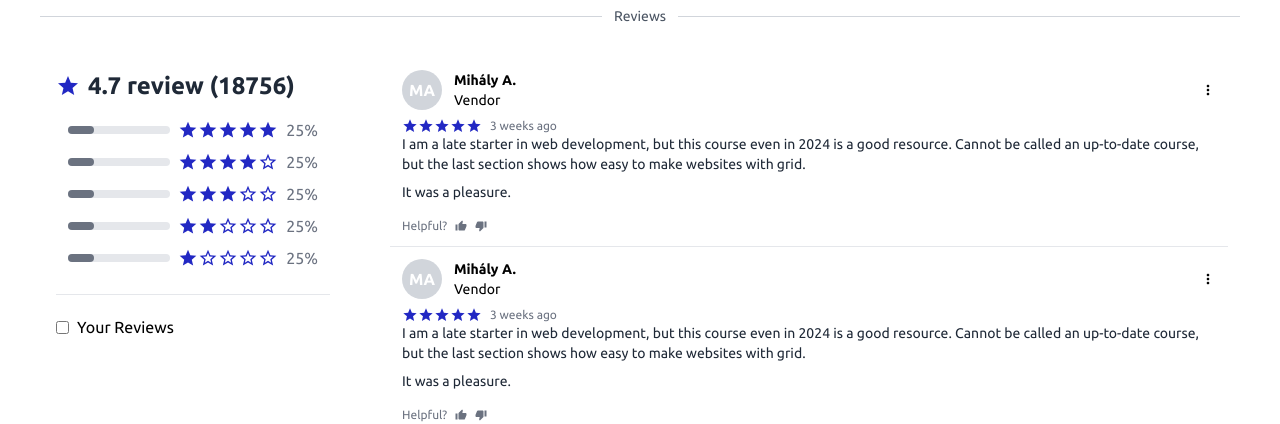
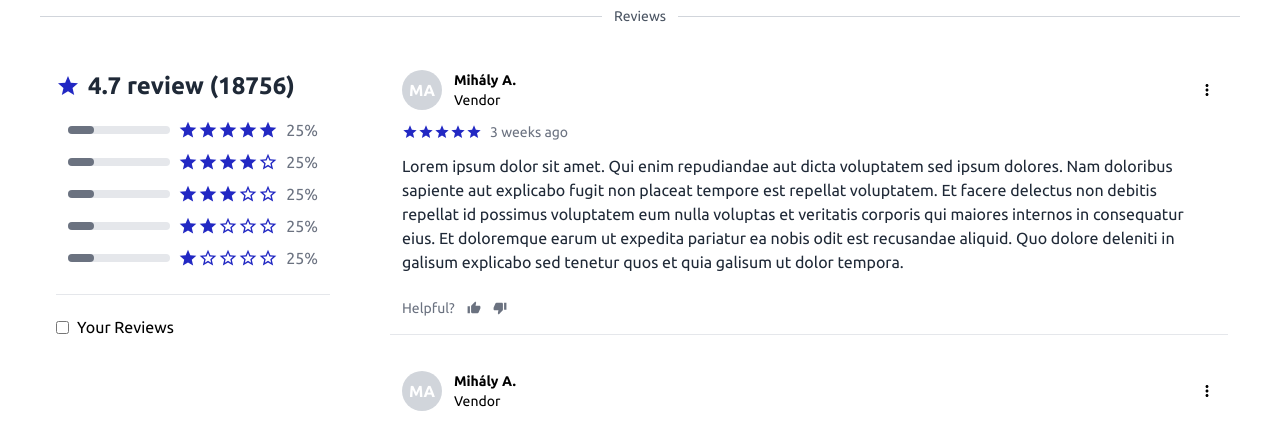
Before and after one commit to hirunijay/talent_hive_review_system, a Next.js app in the folder frontend/: page / in a window 1280 px wide. Shown: the part 370-794 px from the top of the page. Built offline with nearby package versions, Linux system fonts and the light colour scheme.

Commit message:
add some styles in comment section

```diff
--- a/frontend/app/components/ReviewSection/CommentCard.tsx
+++ b/frontend/app/components/ReviewSection/CommentCard.tsx
@@ -1,34 +1,37 @@
 import React from "react";
-import { MdStar, MdThumbUp, MdThumbDown, MdMoreVert } from "react-icons/md";
+import { MdThumbUp, MdThumbDown, MdMoreVert } from "react-icons/md";
 import ReviewStarBar from "./ReviewStarBar";
+import UserAvatar from "../Shared/UserAvatar";
 
 function CommentCard() {
   return (
     <div className="bg-white p-3 border-none w-full">
-      <div className="flex items-center mb-2">
-        <div className="flex items-center justify-center w-10 h-10 bg-gray-300 rounded-full text-white font-bold">
-          MA
-        </div>
+      <div className="flex items-center mb-3">
+        <UserAvatar proId="MA" />
         <div className="ml-3">
           <h3 className="text-sm font-semibold">Mihály A.</h3>
           <p className="text-sm font-normal">Vendor</p>
         </div>
-        <MdMoreVert className="ml-auto cursor-pointer" />
+        <MdMoreVert size={18} className="ml-auto cursor-pointer" />
       </div>
-      <div className="flex flex-row gap-2">
+      <div className="flex flex-row items-center gap-2 mb-3">
         <ReviewStarBar score={5} size={16} />
-        <p className="text-xs text-gray-500">3 weeks ago</p>
+        <p className="text-sm text-gray-500">3 weeks ago</p>
       </div>
-      <p className="text-sm text-gray-800 mb-2">
-        I am a late starter in web development, but this course even in 2024 is
-        a good resource. Cannot be called an up-to-date course, but the last
-        section shows how easy to make websites with grid.
+      <p className="text-base text-gray-800 mb-2 pr-5">
+        Lorem ipsum dolor sit amet. Qui enim repudiandae aut dicta voluptatem
+        sed ipsum dolores. Nam doloribus sapiente aut explicabo fugit non
+        placeat tempore est repellat voluptatem. Et facere delectus non debitis
+        repellat id possimus voluptatem eum nulla voluptas et veritatis corporis
+        qui maiores internos in consequatur eius. Et doloremque earum ut
+        expedita pariatur ea nobis odit est recusandae aliquid. Quo dolore
+        deleniti in galisum explicabo sed tenetur quos et quia galisum ut dolor
+        tempora.
       </p>
-      <p className="text-sm text-gray-800 mb-4">It was a pleasure.</p>
-      <div className="flex items-center text-gray-500 text-xs">
+      <div className="flex items-center text-sm mt-6 text-gray-500 gap-3">
         <span>Helpful?</span>
-        <MdThumbUp className="ml-2 cursor-pointer" />
-        <MdThumbDown className="ml-2 cursor-pointer" />
+        <MdThumbUp className="cursor-pointer" />
+        <MdThumbDown className="cursor-pointer" />
       </div>
     </div>
   );
--- a/frontend/app/components/ReviewSection/CommentSection.tsx
+++ b/frontend/app/components/ReviewSection/CommentSection.tsx
@@ -7,7 +7,7 @@ function CommentSection() {
       {[...Array(5)].map((_, index) => (
         <div>
           <CommentCard key={index} />
-          <hr />
+          <hr className="mt-1 mb-6" />
         </div>
       ))}
     </div>
--- /dev/null
+++ b/frontend/app/components/Shared/UserAvatar.tsx
@@ -0,0 +1,15 @@
+import React from "react";
+
+type UserAvatarProps = {
+  proId: string;
+};
+
+function UserAvatar({ proId }: UserAvatarProps) {
+  return (
+    <div className="flex items-center justify-center w-10 h-10 bg-gray-300 rounded-full text-white font-bold">
+      {proId}
+    </div>
+  );
+}
+
+export default UserAvatar;
--- a/frontend/package.json
+++ b/frontend/package.json
@@ -12,8 +12,7 @@
     "next": "15.0.1",
     "react": "19.0.0-rc-69d4b800-20241021",
     "react-dom": "19.0.0-rc-69d4b800-20241021",
-    "react-icons": "^5.3.0",
-    "tailwind-scrollbar": "^3.1.0"
+    "react-icons": "^5.3.0"
   },
   "devDependencies": {
     "@types/node": "^20",
--- a/frontend/tailwind.config.ts
+++ b/frontend/tailwind.config.ts
@@ -26,6 +26,6 @@ const config: Config = {
       },
     },
   },
-  plugins: [require("tailwind-scrollbar")],
+  plugins: [],
 };
 export default config;
```
Also changed, not shown: 1 other file (tests, documents, lock files or other folders).
